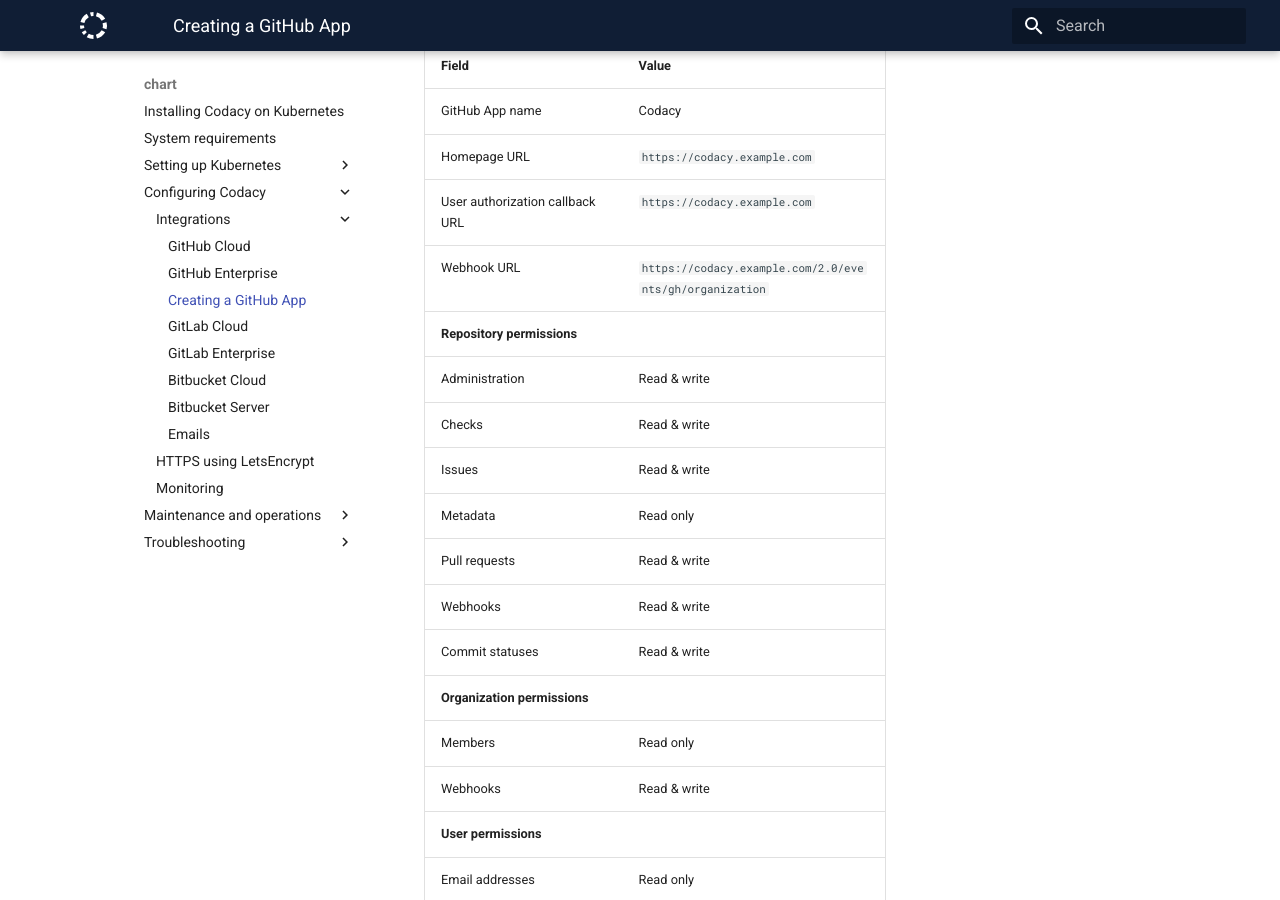
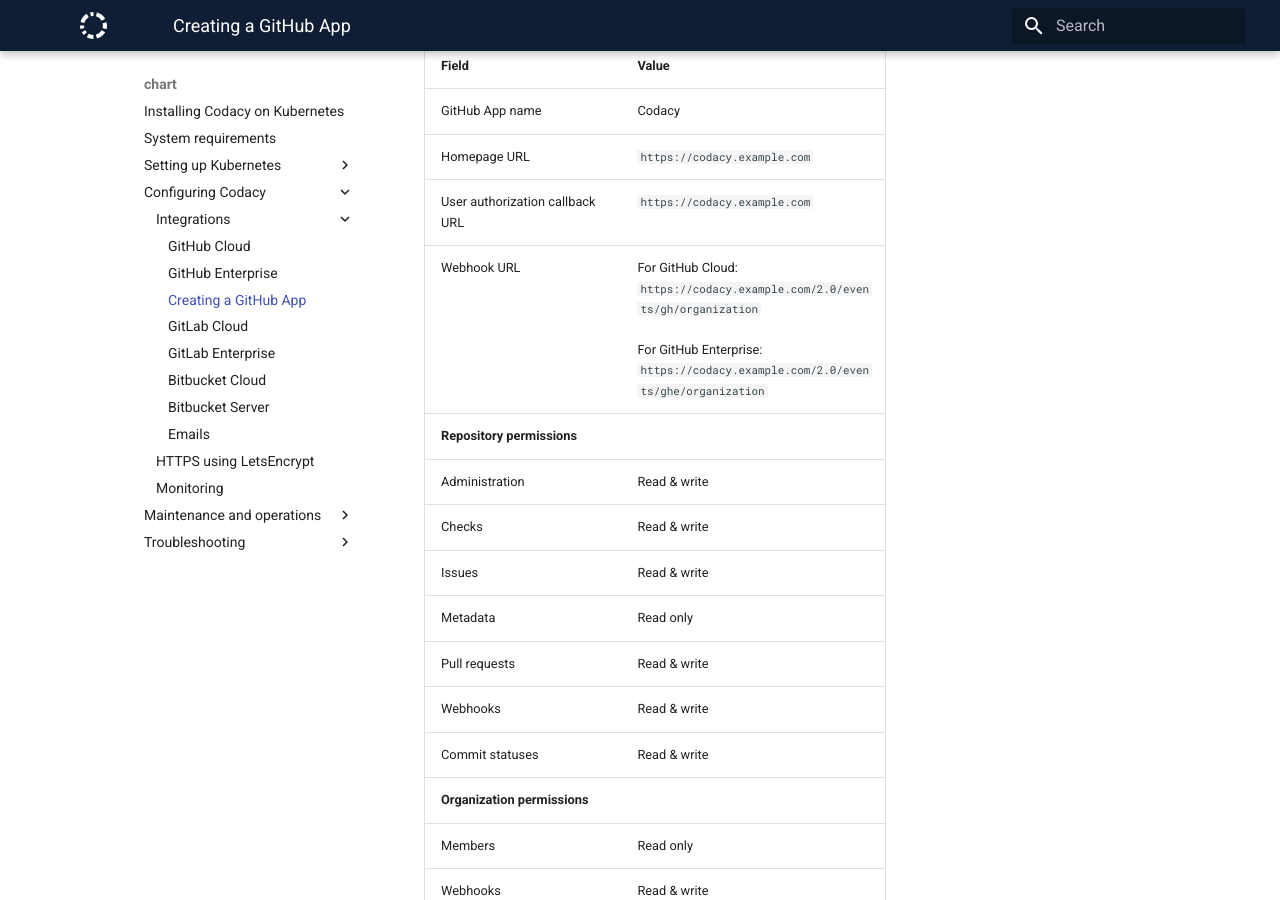
Before and after one commit to codacy/chart, an MkDocs documentation site: the page built from docs/configuration/integrations/github-app-create.md, in a window 1280 px wide and 900 px high, scrolled down 519 px. Built offline with MkDocs 1.6.1 and Material for MkDocs 9.7.7, drawn with Linux system fonts in a browser that asks for light colours.

Commit message:
fix: Add webhook URL for GitHub enterprise
We were only providing the correct webhook for GitHub Cloud.

```diff
--- a/docs/configuration/integrations/github-app-create.md
+++ b/docs/configuration/integrations/github-app-create.md
@@ -15,7 +15,7 @@
     | GitHub App name                         | Codacy                                                  |
     | Homepage URL                            | `https://codacy.example.com`                            |
     | User authorization callback URL         | `https://codacy.example.com`                            |
-    | Webhook URL                             | `https://codacy.example.com/2.0/events/gh/organization` |
+    | Webhook URL                             | For GitHub Cloud:<br/>`https://codacy.example.com/2.0/events/gh/organization`<br/><br/>For GitHub Enterprise:<br/>`https://codacy.example.com/2.0/events/ghe/organization` |
     | **Repository permissions**              |                                                         |
     | Administration                          | Read & write                                            |
     | Checks                                  | Read & write                                            |
```
